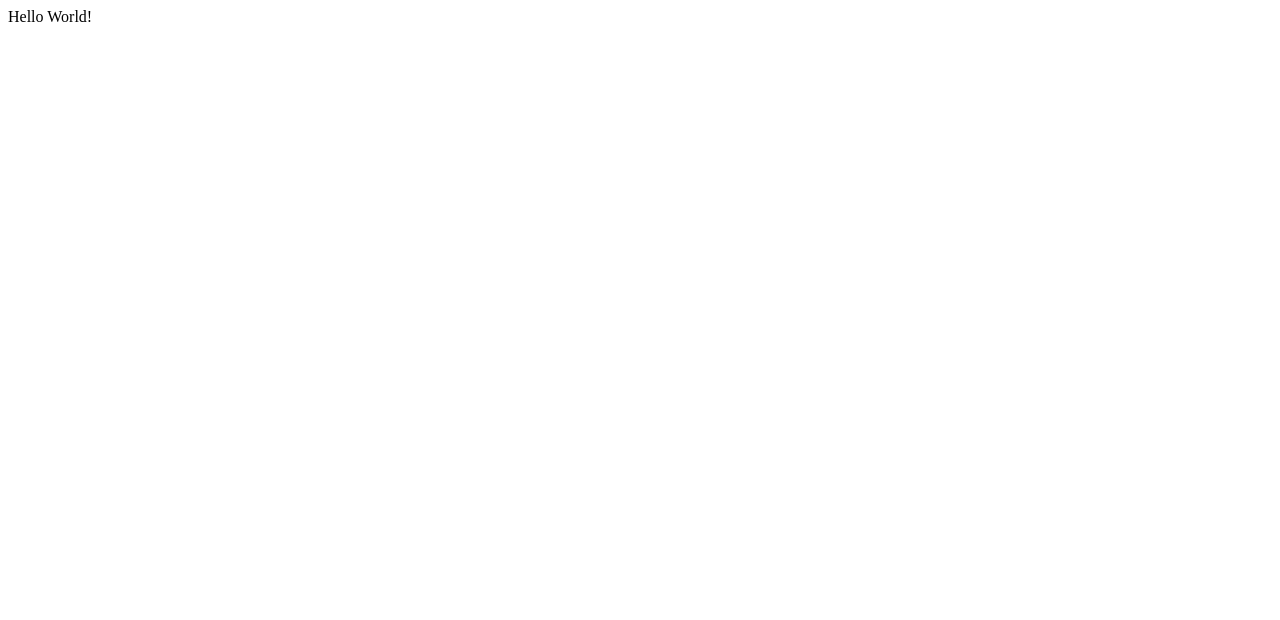
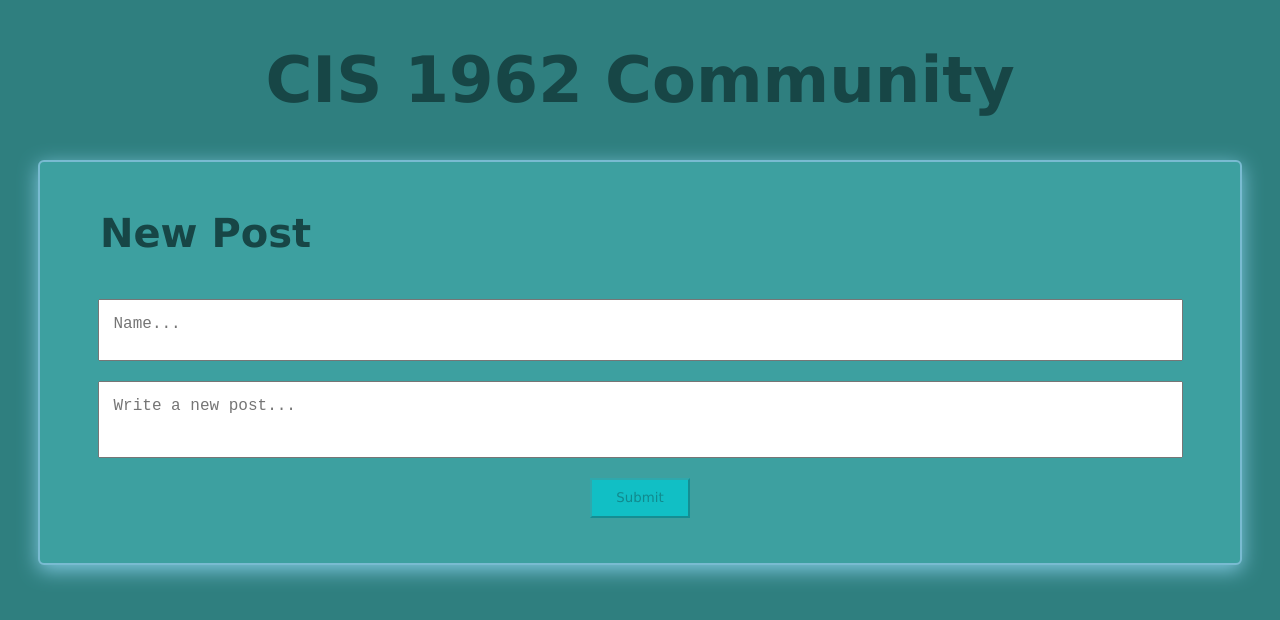
Before and after one commit to cis-1962/hw5-react-comment-app-bradyz314, a React (Vite) app: page / in a window 1280 px wide. Shown: the top 620 px of the page. Built offline with nearby package versions, Linux system fonts and the light colour scheme.

Commit message:
Worked on MakePost

```diff
--- a/src/app.tsx
+++ b/src/app.tsx
@@ -1,3 +1,11 @@
+import MakePost from "./components/MakePost";
+import './style.css'
+
 export default function App() {
-  return <main>Hello World!</main>;
+  return (
+    <>
+      <h1> CIS 1962 Community</h1>
+      <MakePost />
+    </>
+  );
 }
--- /dev/null
+++ b/src/components/MakePost.tsx
@@ -0,0 +1,31 @@
+import React, { useState } from 'react';
+
+export default function MakePost() {
+    const [name, setName] = useState('');
+    const [content, setContent] = useState('');
+    return (
+        <div className='post-component'>
+            <h2>New Post</h2>
+            <textarea
+                value={name}
+                placeholder='Name...'
+                className='name-input'
+                onChange={(e) => setName(e.target.value)}
+            />
+            <textarea
+                value={content}
+                placeholder='Write a new post...'
+                className='content-input'
+                onChange={(e) => setContent(e.target.value)}
+            />
+            <button
+                type='submit'
+                onClick={() => setContent('Submitted')}
+                className='submit-button'
+                disabled = {(!name || !content)}
+            >
+                Submit
+            </button>
+        </div>
+    )
+}
--- a/src/main.tsx
+++ b/src/main.tsx
@@ -6,5 +6,5 @@ import App from './app';
 ReactDOM.createRoot(document.querySelector('#root')!).render(
   <React.StrictMode>
     <App />
-  </React.StrictMode>,
+  </React.StrictMode>
 );
--- /dev/null
+++ b/src/style.css
@@ -0,0 +1,63 @@
+body {
+    background-color: rgb(47, 127, 127);
+    font-family: Verdana, Geneva, Tahoma, sans-serif ;
+}
+
+h1 {
+    display: flex;
+    justify-content: center;
+    align-self: center;
+    color: rgb(23, 70, 70);
+    font-size: 4rem;
+}
+
+h2 {
+    padding: 0px 45px;
+    color: rgb(23, 70, 70);
+    font-size: 2.5rem;
+}
+
+button {
+    margin-top: 10px;
+    margin-bottom: 30px;
+    padding: 10px;
+    width: 100px;
+    height: 40px;
+    display: flex;
+    justify-content: center;
+    align-self: center;
+    font-family: Verdana, Geneva, Tahoma, sans-serif;
+    background-color: rgb(17, 191, 197);
+}
+
+textarea {
+    width: 90%;
+    margin: 10px;
+    padding: 15px 15px;
+    font-size: 1rem;
+    display: flex;
+    justify-content: center;
+    align-self: center;
+    resize: none;
+}
+
+textarea.name-input {
+    height: 30px;
+}
+
+textarea.content-input {
+    height: 45px;
+}
+
+div.post-component {
+    display: flex;
+    flex-flow: column wrap;
+    justify-content: center;
+    height: 25%;
+    margin: 30px;
+    padding: 15px;
+    border: 2px solid rgb(121, 187, 209);
+    border-radius: 6px;
+    background-color: rgb(61, 160, 160);
+    box-shadow: 0px 5px 20px rgb(129, 200, 224);
+}
```
